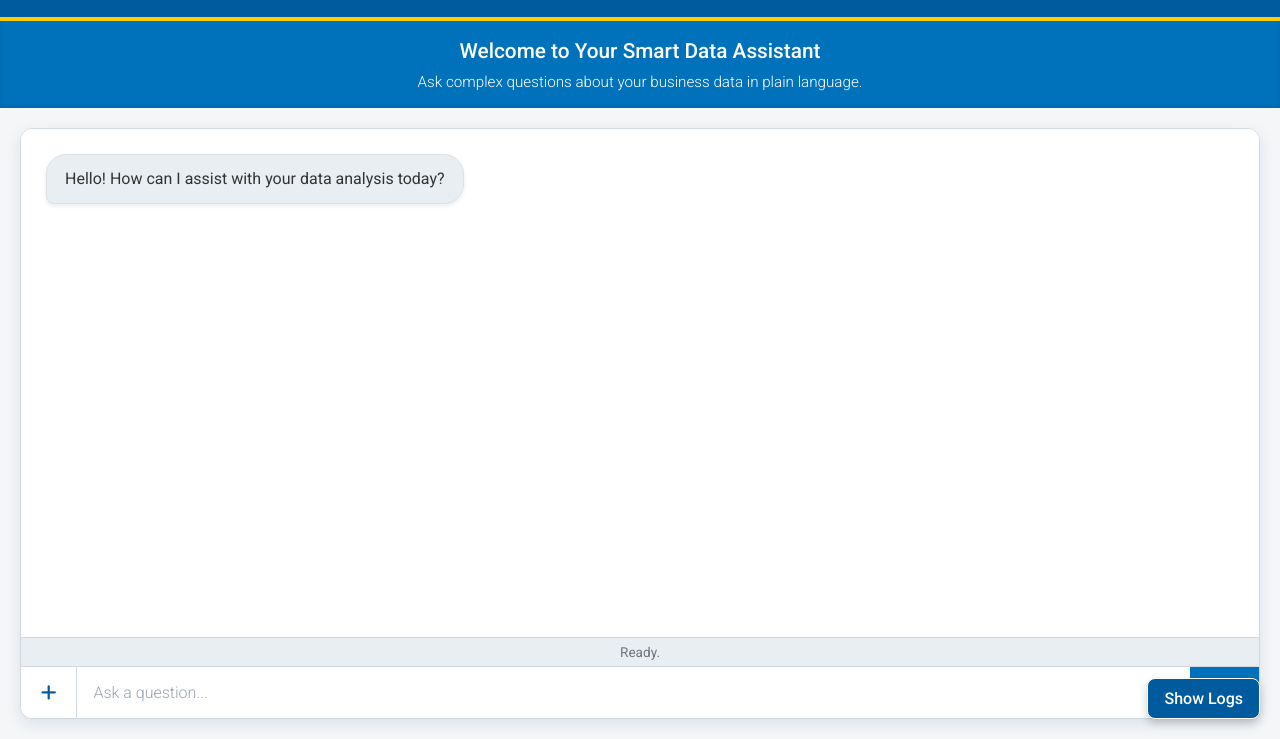
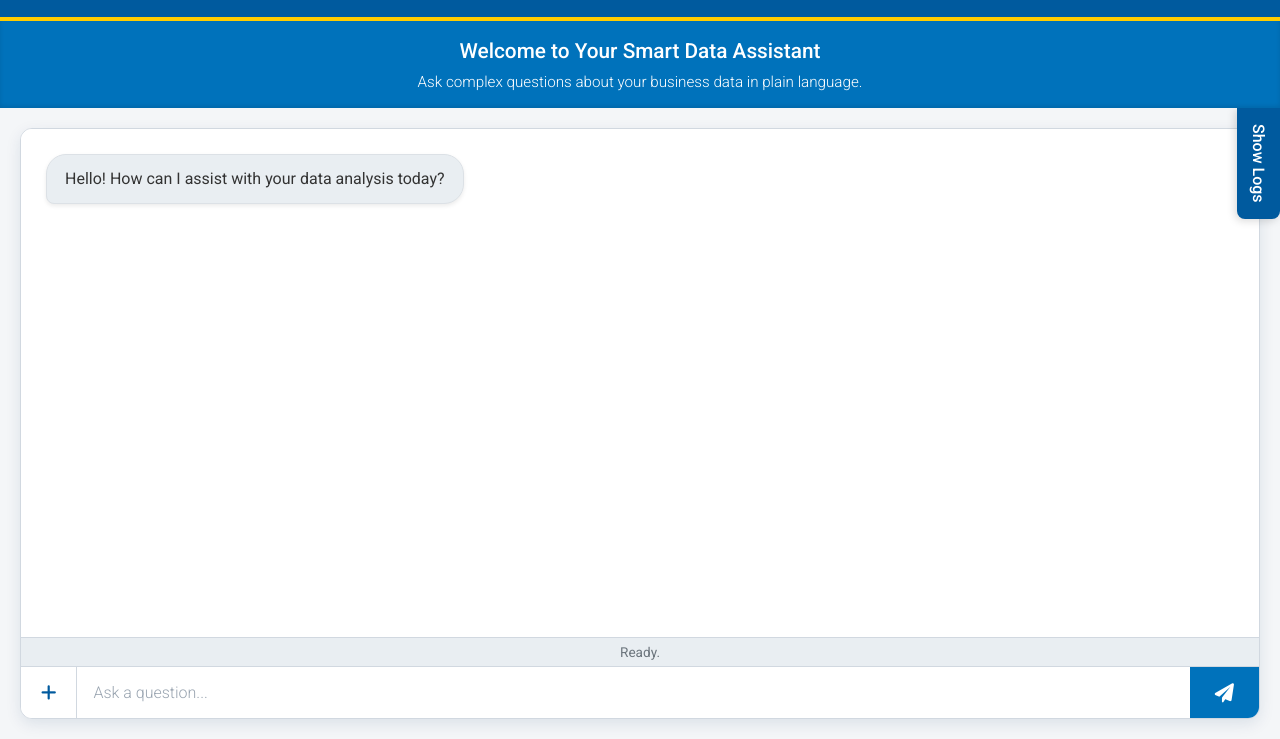
Before and after one commit to FancyGorilla47/Data-Analysis-Agent.V2, a plain HTML site: page frontend/index.html in a window 1280 px wide. Both pictures are taken after a click on the button "Hide". Shown: the part 61-800 px from the top of the page. Drawn offline with nearby package versions, Linux system fonts and the light colour scheme.

Commit message:
fixed logs button overlap

```diff
--- a/frontend/index.html
+++ b/frontend/index.html
@@ -25,7 +25,7 @@
         .hero { background: var(--secondary-blue); color: var(--text-light); padding: 15px 20px; text-align: center; flex-shrink: 0; box-shadow: inset 0 -2px 4px rgba(0,0,0,0.1); }
         .hero h2 { font-size: 1.3rem; font-weight: 500; margin-bottom: 3px; }
         .hero p { font-size: 0.95rem; max-width: 700px; margin: auto; font-weight: 300; }
-        .chat-section { flex-grow: 1; padding: 20px; display: flex; flex-direction: row; gap: 20px; min-height: 0; overflow: hidden; max-width: 1800px; width: 100%; margin: 0 auto; }
+        .chat-section { flex-grow: 1; padding: 20px; display: flex; flex-direction: row; gap: 20px; min-height: 0; overflow: hidden; max-width: 1800px; width: 100%; margin: 0 auto; position: relative; }
         .chat-container { flex: 3; min-width: 0; border: 1px solid var(--border-color); border-radius: 12px; overflow: hidden; display: flex; flex-direction: column; background-color: var(--bg-white); box-shadow: 0 5px 15px rgba(0, 50, 100, 0.1); }
         #chatbox { flex-grow: 1; padding: 25px; overflow-y: auto; background: var(--bg-white); display: flex; flex-direction: column; gap: 12px; }
         #chatbox::-webkit-scrollbar { width: 8px; }
@@ -89,14 +89,32 @@
         .spinning { animation: spin 1.2s linear infinite; }
         .hidden { display: none !important; }
         #show-logs-btn {
-            position: fixed; bottom: 20px; right: 20px; z-index: 1000;
-            background-color: var(--primary-blue); color: var(--text-light);
-            border: 1px solid var(--text-light); border-radius: 8px; padding: 10px 16px;
-            font-size: 1rem; font-weight: 500; cursor: pointer;
-            box-shadow: 0 4px 8px rgba(0,0,0,0.2);
+            position: absolute; /* Position relative to .chat-section */
+            top: 0;
+            right: 0; /* Attach to the right edge of the section */
+            z-index: 1000;
+
+            /* --- Vertical Tab Styling --- */
+            writing-mode: vertical-rl; /* Makes text vertical */
+            text-orientation: mixed;
+
+            background-color: var(--primary-blue);
+            color: var(--text-light);
+            border: none;
+            border-radius: 0 0 8px 8px; /* Rounds the 'bottom' corners */
+            padding: 16px 12px;
+            font-size: 1rem;
+            font-weight: 500;
+            cursor: pointer;
+            box-shadow: -2px 2px 8px rgba(0,0,0,0.15); /* Adjust shadow for new orientation */
             transition: all 0.2s ease-in-out;
         }
-        #show-logs-btn:hover { background-color: var(--secondary-blue); transform: translateY(-2px); }
+
+        #show-logs-btn:hover {
+            background-color: var(--secondary-blue);
+            transform: none; /* Remove old hover effect */
+            padding-right: 15px; /* Nudge button out for a clean hover effect */
+        }
     </style>
 </head>
 <body>
@@ -126,9 +144,10 @@
             </div>
             <div id="log-box"></div>
         </div>
-    </section>
+        <button id="show-logs-btn" class="hidden">Show Logs</button>
 
-    <button id="show-logs-btn" class="hidden">Show Logs</button>
+
+
 
     <script>
     // --- 1. Element References ---
```
